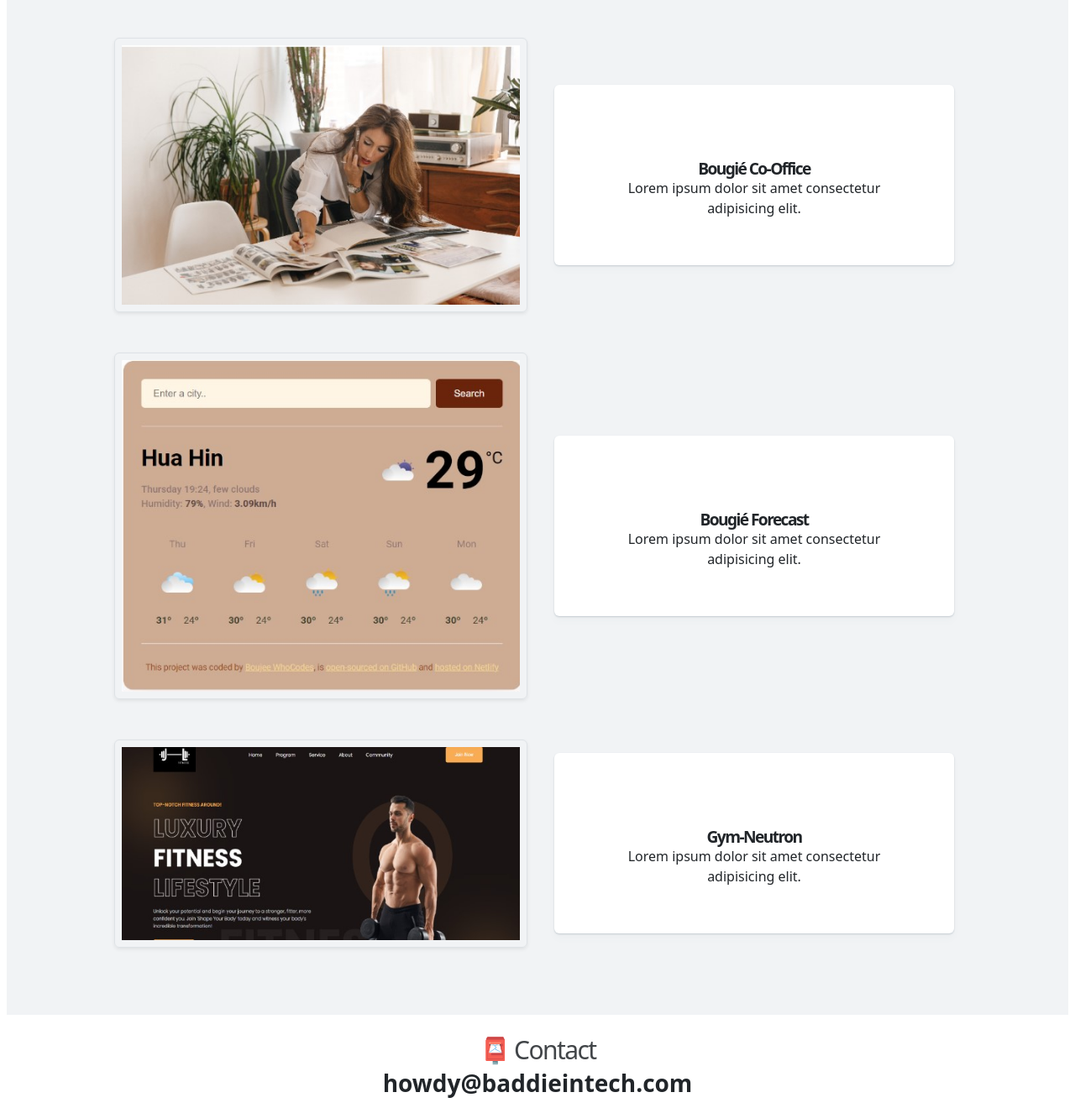
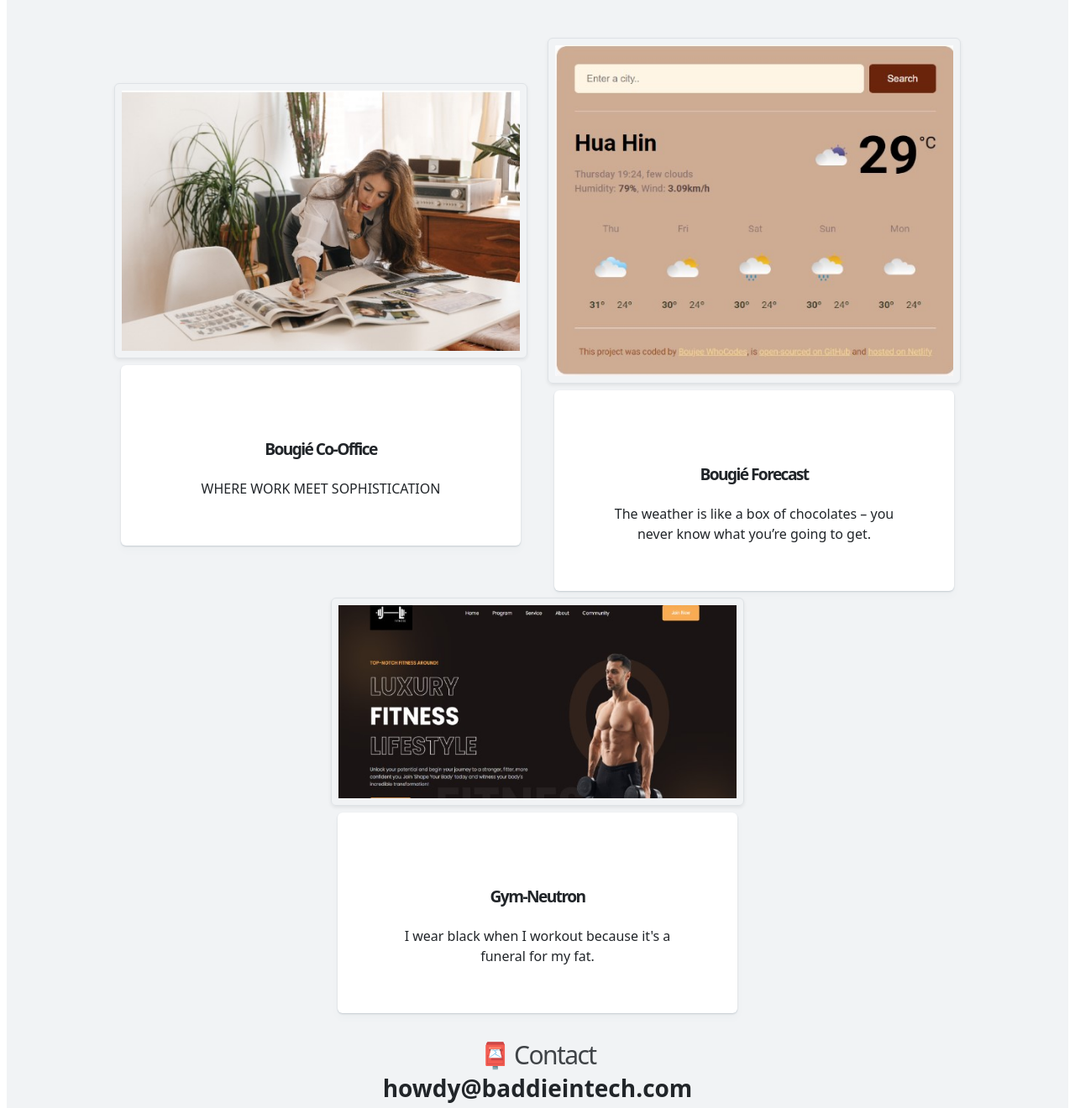
Before and after one commit to BoujeeWhoCodes/Advanced-BootsrapHW, a website: page about.html in a window 1280 px wide. Shown: the part 2544-3864 px from the top of the page at 84% size. Drawn offline with nearby package versions, Linux system fonts and the light colour scheme.

Commit message:
Update about.html

```diff
--- a/about.html
+++ b/about.html
@@ -98,60 +98,47 @@
         <div class="row justify-content-center align-items-center">
            <div class="col-md-6">
                     <img src="https://github.com/BoujeeWhoCodes/Advanced-BootsrapHW/blob/main/Bougi%C3%A9%20Co-Office.jpg?raw=true"
-                    class="img-fluid rounded shadow-sm p-2 border"
-                />
-            </div>
-            <div class="col-md-6">
+                         class="img-fluid rounded shadow-sm p-2 border" alt="Bougié Co-Office Image" />
                     <div class="card border border-0" style="">
                         <div class="card-body">
                             <h2 class="card-title">Bougié Co-Office</h2>
-                        <p class="card-text">
-                            Lorem ipsum dolor sit amet consectetur adipisicing elit.
-                        </p>
+                            <br>
+                            <p class="card-text"> WHERE WORK MEET SOPHISTICATION</p>
+
                         </div>
                     </div>
                 </div>
-        </div>
-        <br>
-        <br>
-        <div class="row justify-content-center align-items-center">
+
+
                 <div class="col-md-6">
                     <img src="https://github.com/BoujeeWhoCodes/Advanced-BootsrapHW/blob/main/Bougi%C3%A9-Forecast.jpg?raw=true"
-                    class="img-fluid rounded shadow-sm p-2 border"
-                />
-            </div>
-            <div class="col-md-6">
+                         class="img-fluid rounded shadow-sm p-2 border" alt="Bougié Forecast Image" />
                     <div class="card border border-0" style="">
                         <div class="card-body">
                             <h2 class="card-title">Bougié Forecast</h2>
-                        <p class="card-text">
-                            Lorem ipsum dolor sit amet consectetur adipisicing elit.
-                        </p>
+                            <br>
+                            <p class="card-text">The weather is like a box of chocolates – you never know what you’re going to get.</p>
+
                         </div>
                     </div>
                 </div>
-        </div>
-        <br>
-        <br>
-        <div class="row justify-content-center align-items-center">
+
+
                 <div class="col-md-6">
                     <img src="https://github.com/BoujeeWhoCodes/Advanced-BootsrapHW/blob/main/Gym-Neutron.jpg?raw=true"
-                    class="img-fluid rounded shadow-sm p-2 border"
-                />
-            </div>
-            <div class="col-md-6">
+                         class="img-fluid rounded shadow-sm p-2 border" alt="Gym-Neutron Image" />
                     <div class="card border border-0" style="">
                         <div class="card-body">
                             <h2 class="card-title">Gym-Neutron</h2>
-                        <p class="card-text">
-                            Lorem ipsum dolor sit amet consectetur adipisicing elit.
-                        </p>
+                            <br>
+                            <p class="card-text">I wear black when I workout because it's a funeral for my fat.</p>
+
                         </div>
                     </div>
                 </div>
             </div>
         </div>
-</section>
+    </div>
 <br/>
 
 <div id="contact">
```
Lines whose indentation alone changed are shown as unchanged.
